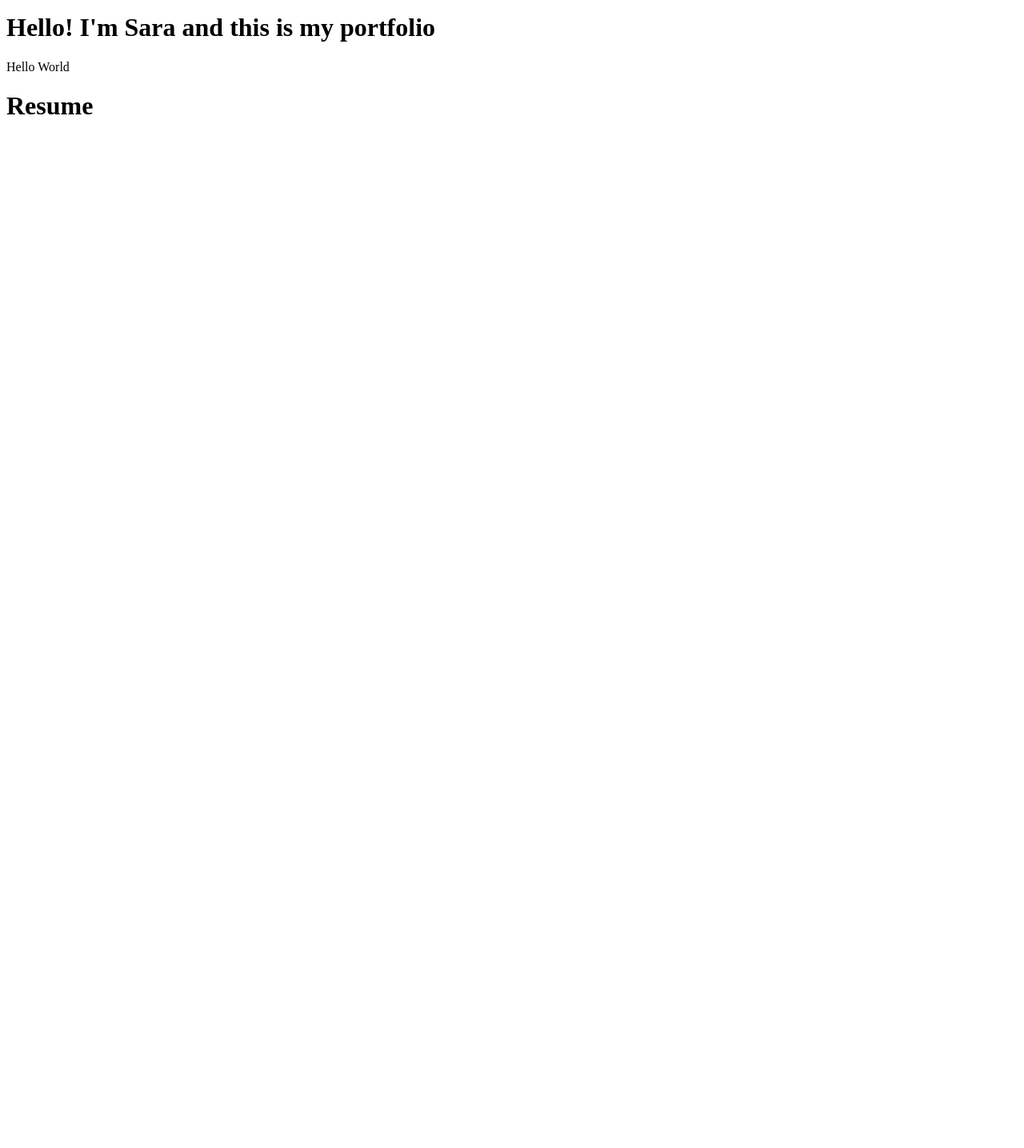
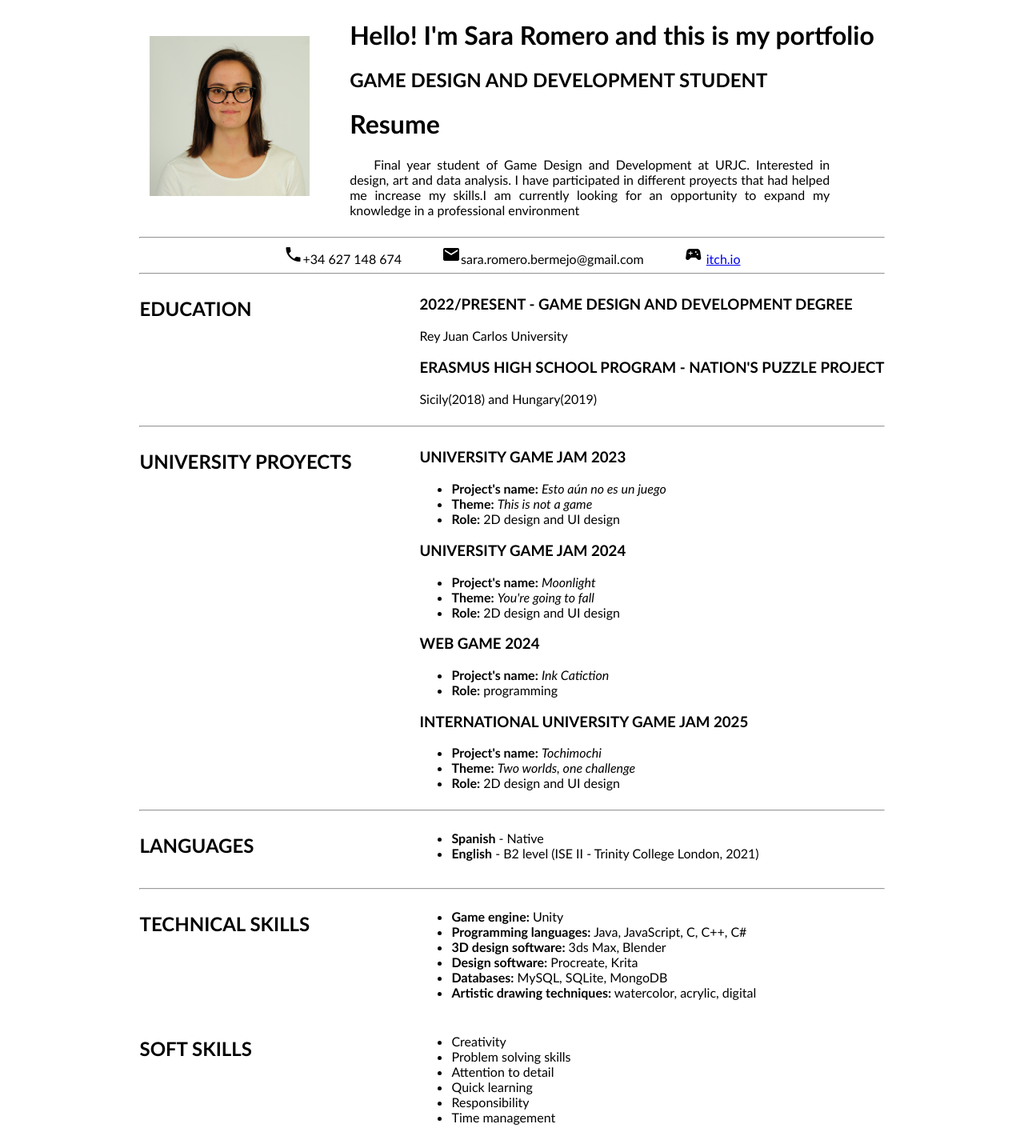
Before and after one commit to SaraRomBer/SaraRomBer.github.io, a plain HTML site: page index.html in a window 1280 px wide. Shown: the part 5-1440 px from the top of the page at 80% size. Before the commit the page ends 800 px from the top, so only its background shows below. Drawn offline with Linux system fonts and the light colour scheme.

Commit message:
CV en web

```diff
--- a/index.html
+++ b/index.html
@@ -1,16 +1,115 @@
 <!DOCTYPE html>
 <html>
-    <head>
-        <title>S Romero - Portfolio</title>
-    </head>
-    <body>
-        <h1>Hello! I'm Sara and this is my portfolio</h1>
-        <p>
-            Hello World
-        </p>
-        <h1>Resume</h1>
-        <p>
 
-        </p>
-    </body>
+<head>
+    <link rel="stylesheet" href="styles.css">
+    <link href="https://fonts.googleapis.com/icon?family=Material+Icons" rel="stylesheet">
+
+    <meta charset="UTF-8">
+    <meta name="viewport" content="width=device-width, initial-scale=1.0">
+    <title>S Romero - Portfolio</title>
+</head>
+
+<body>
+    <div id="content">
+        <div class="group">
+            <img src="Other_Images/Foto_CV.jpg" alt="Resume image" width="200">
+            <div>
+                <h1>Hello! I'm Sara Romero and this is my portfolio</h1>
+                <h2>Game design and development student</h2>
+                <h1>Resume</h1>
+                <p class="text">
+                    Final year student of Game Design and Development at URJC. Interested in design, art and data
+                    analysis. I
+                    have participated in different proyects that had helped me increase my skills.I am currently looking
+                    for an
+                    opportunity to expand my knowledge in a professional environment
+                </p>
+            </div>
+        </div>
+        <hr>
+        <div class="group">
+            <div class="item"><span class="material-icons">phone</span>+34 627 148 674</div>
+            <div class="item"><span class="material-icons">mail</span>sara.romero.bermejo@gmail.com</div>
+            <div class="item"><span class="material-icons">sports_esports</span> <a
+                    href="https://sararb.itch.io/">itch.io</a></div>
+        </div>
+        <hr>
+        <div class="info">
+            <h2 class="title">Education</h2>
+            <div>
+                <h3>2022/Present - Game Design and Development Degree</h3>
+                <p>Rey Juan Carlos University</p>
+                <h3>Erasmus High School Program - Nation's Puzzle Project</h3>
+                <p>Sicily(2018) and Hungary(2019)</p>
+            </div>
+        </div>
+        <hr>
+        <div class="info">
+            <h2 class="title">University proyects</h2>
+            <div>
+                <h3>University game jam 2023</h3>
+                <ul>
+                    <li><b>Project's name:</b> <i>Esto aún no es un juego</i></li>
+                    <li><b>Theme:</b> <i>This is not a game</i></li>
+                    <li><b>Role:</b> 2D design and UI design</li>
+                </ul>
+                <h3>University game jam 2024</h3>
+                <ul>
+                    <li><b>Project's name:</b> <i>Moonlight</i></li>
+                    <li><b>Theme:</b> <i>You're going to fall</i></li>
+                    <li><b>Role:</b> 2D design and UI design</li>
+                </ul>
+                <h3>Web game 2024</h3>
+                <ul>
+                    <li><b>Project's name:</b> <i>Ink Catiction</i></li>
+                    <li><b>Role:</b> programming</li>
+                </ul>
+                <h3>International university game jam 2025</h3>
+                <ul>
+                    <li><b>Project's name:</b> <i>Tochimochi</i></li>
+                    <li><b>Theme:</b> <i>Two worlds, one challenge</i></li>
+                    <li><b>Role:</b> 2D design and UI design</li>
+                </ul>
+            </div>
+        </div>
+        <hr>
+        <div class="info">
+            <h2 class="title">Languages</h2>
+            <div class="row">
+                <ul>
+                    <li><b>Spanish</b> - Native</li>
+                    <li><b>English</b> - B2 level (ISE II - Trinity College London, 2021)</li>
+                </ul>
+            </div>
+        </div>
+        <hr>
+        <div class="info">
+            <h2 class="title">Technical skills</h2>
+            <div class="row">
+                <ul>
+                    <li><b>Game engine:</b> Unity</li>
+                    <li><b>Programming languages:</b> Java, JavaScript, C, C++, C#</li>
+                    <li><b>3D design software:</b> 3ds Max, Blender</li>
+                    <li><b>Design software:</b> Procreate, Krita</li>
+                    <li><b>Databases:</b> MySQL, SQLite, MongoDB</li>
+                    <li><b>Artistic drawing techniques:</b> watercolor, acrylic, digital</li>
+                </ul>
+            </div>
+        </div>
+        <div class="info">
+            <h2 class="title">Soft skills</h2>
+            <div class="row">
+                <ul>
+                    <li>Creativity</li>
+                    <li>Problem solving skills</li>
+                    <li>Attention to detail</li>
+                    <li>Quick learning</li>
+                    <li>Responsibility</li>
+                    <li>Time management</li>
+                </ul>
+            </div>
+        </div>
+    </div>
+</body>
 </html>
--- a/styles.css
+++ b/styles.css
@@ -1,12 +1,50 @@
-body {
-    margin: 0;
-    height: 100vh;
+ body {
+     display: flex;
+     justify-content: center;
+     align-items: center;
+     font-family: Calibri, sans-serif;
+ }
 
-    display: flex;
-    justify-content: center;
-    align-items: center;
+
+ h2,
+ h3 {
+    text-transform: uppercase;
+ }
+
+ p.text {
+     text-align: justify;
+     text-indent: 30px;
+     font-family: Calibri, sans-serif;
+     max-width: 600px;
+ }
+
+
+.group {
+  display: flex;
+  gap: 50px;
+  align-items: center;
+  justify-content: center;
 }
 
-p {
-    font-family: Calibri, sans-serif;
+.info {
+  display: flex;
+  gap: 50px;
+  align-items:start;
+  justify-content: flex-start;
 }
+
+.info .row {
+    display:flex;
+    margin-bottom: 10px;
+}
+
+.info .title {
+    width: 300px;
+    font-weight: bold;
+}
+
+
+.contact .material-icons {
+  font-size: 20px;
+  vertical-align: middle;
+}
```
Also changed, not shown: Other_Images/Foto_CV.jpg (added).
